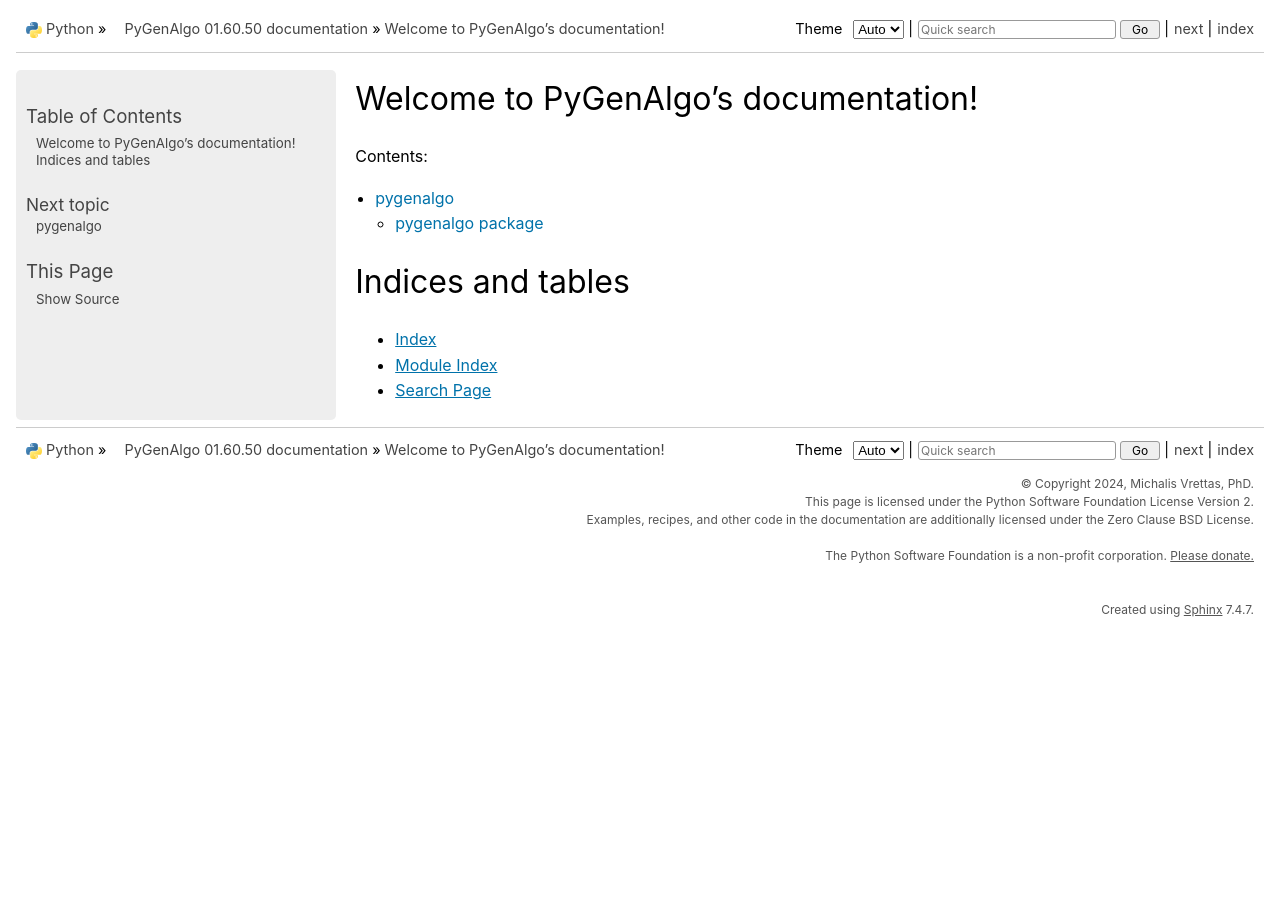
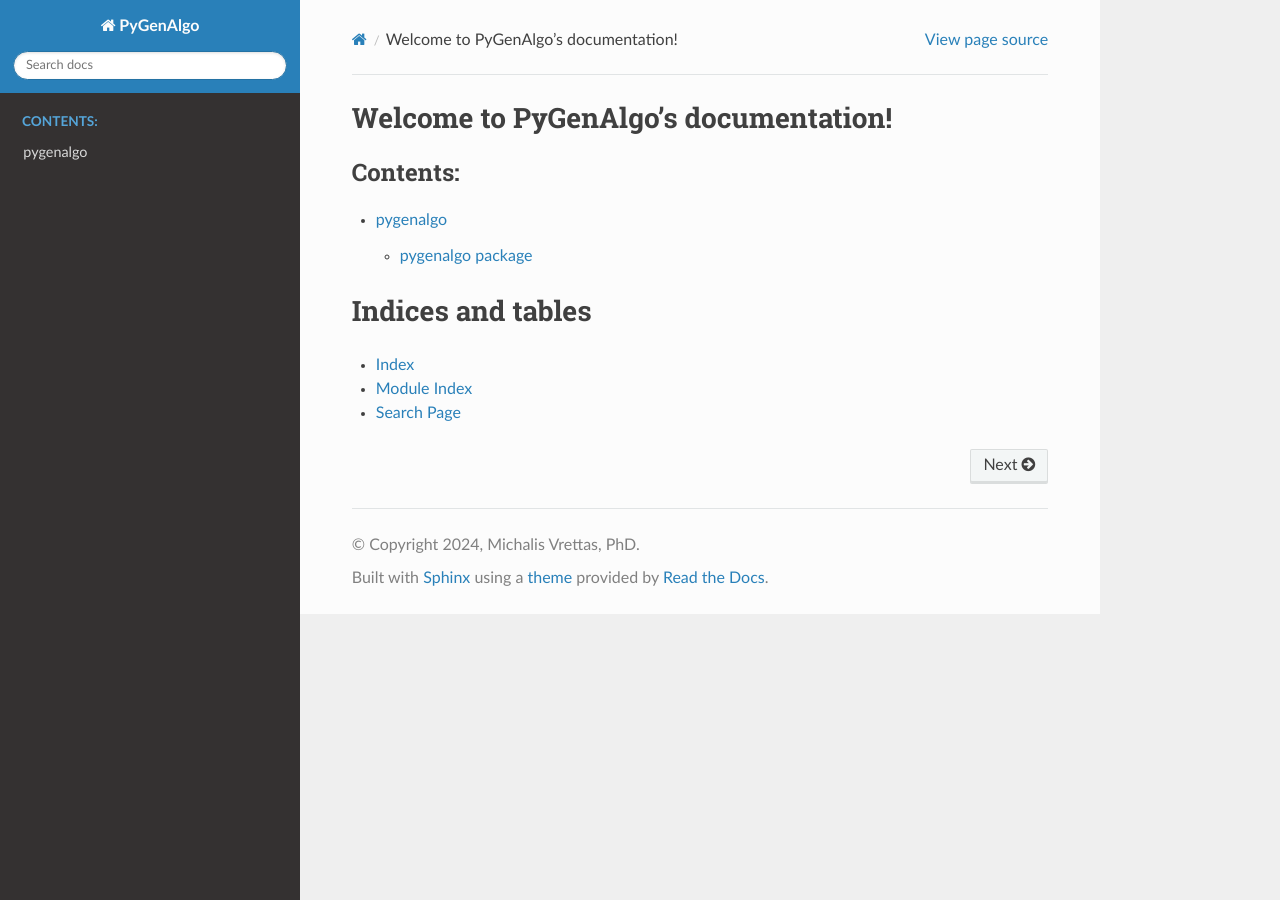
Before and after one commit to vrettasm/PyGeneticAlgorithms, a Sphinx documentation site: the page built from docs/index.rst, in a window 1280 px wide. Built offline with Sphinx 7.4.7 and the Read the Docs theme 3.1.0, drawn with Linux system fonts in a browser that asks for light colours.

Commit message:
Update conf file.

```diff
--- a/docs/conf.py
+++ b/docs/conf.py
@@ -27,8 +27,7 @@ release = "01.60.50"
 extensions = [
     "sphinx.ext.autodoc",
     "sphinx.ext.viewcode",
-    "sphinx.ext.napoleon",
-    "python_docs_theme"
+    "sphinx.ext.napoleon"
 ]
 
 templates_path = ["_templates"]
@@ -48,5 +47,5 @@ exclude_patterns = ["_build", "Thumbs.db", ".DS_Store"]
 # https://www.sphinx-doc.org/en/master/usage/configuration.html#options-for-html-output
 
 # html_theme = "alabaster", "sphinx_rtd_theme"
-html_theme = "python_docs_theme"
+html_theme = "sphinx_rtd_theme"
 html_static_path = ["_static"]
```
